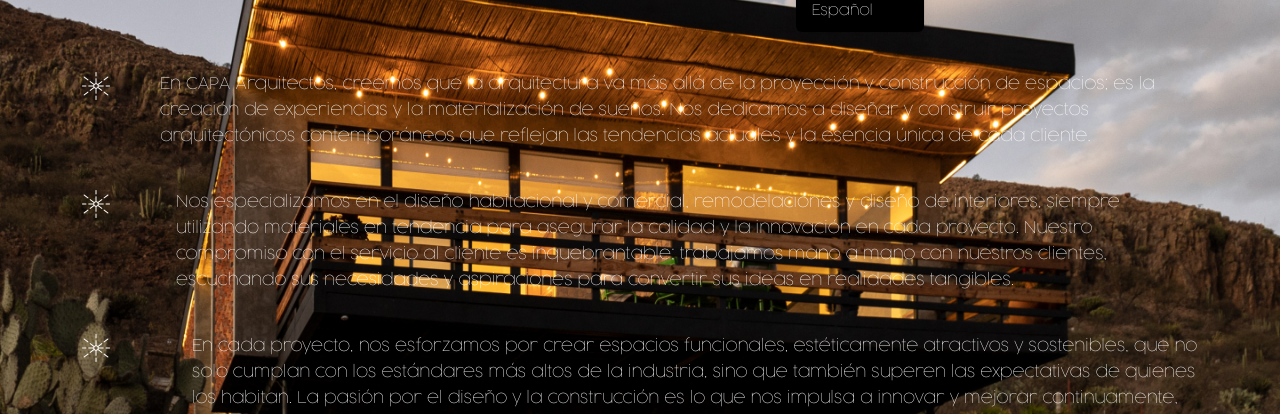
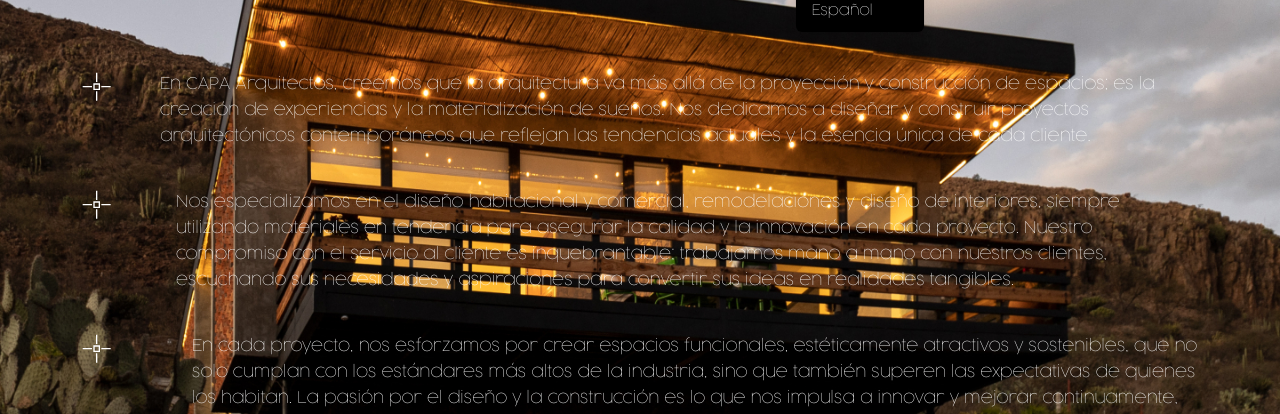
Before and after one commit to Duotech-Design/capaarquitectos-landing, a React (Vite) app: page /philosophy in a window 1280 px wide. Shown: the part 122-536 px from the top of the page. Built offline with nearby package versions, Linux system fonts and the light colour scheme.

Commit message:
change star to svg

```diff
--- a/src/components/footer/Footer.tsx
+++ b/src/components/footer/Footer.tsx
@@ -21,10 +21,20 @@ export const Footer = () => {
           <div className="w-full md:w-1/2 mt-8 md:mt-0 ml-4">
             <h3 className="text-md font-semibold underline">Teléfonos</h3>
             <p className="mt-2">
-              <span style={{ fontFamily: 'Courier New, monospace' }}>444318 8840</span>
+              <a
+                href="https://wa.me/524443188840?text=Quiero%20cotizar%20un%20servicio"
+                className="hover:underline"
+              >
+                <span style={{ fontFamily: 'Courier New, monospace' }}>444318 8840</span>
+              </a>
             </p>
             <p className="mt-2">
-              <span style={{ fontFamily: 'Courier New, monospace' }}>444281 6256</span>
+              <a
+                href="https://wa.me/524442816256?text=Quiero%20cotizar%20un%20servicio"
+                className="hover:underline"
+              >
+                <span style={{ fontFamily: 'Courier New, monospace' }}>444281 6256</span>
+              </a>
             </p>
           </div>
         </div>
@@ -55,10 +65,20 @@ export const Footer = () => {
           <div className="w-full md:w-1/2 mt-8 md:mt-0">
             <h3 className="text-md font-semibold underline">Teléfonos</h3>
             <p className="mt-2">
-              <span style={{ fontFamily: 'Courier New, monospace' }}>444318 8840</span>
+              <a
+                href="https://wa.me/524443188840?text=Quiero%20cotizar%20un%20servicio"
+                className="hover:underline"
+              >
+                <span style={{ fontFamily: 'Courier New, monospace' }}>444318 8840</span>
+              </a>
             </p>
             <p className="mt-2">
-              <span style={{ fontFamily: 'Courier New, monospace' }}>444281 6256</span>
+              <a
+                href="https://wa.me/524442816256?text=Quiero%20cotizar%20un%20servicio"
+                className="hover:underline"
+              >
+                <span style={{ fontFamily: 'Courier New, monospace' }}>444281 6256</span>
+              </a>
             </p>
           </div>
         </div>
--- a/src/components/philosophy/Philosophy.tsx
+++ b/src/components/philosophy/Philosophy.tsx
@@ -5,7 +5,7 @@ const Philosophy = () => {
     <div className="bg-philosophy-bg bg-cover bg-center bg-fixed text-white p-20 min-h-screen">
       <div className="max-w-full mx-auto grid gap-10 mt-28 ">
         <div className="relative pl-20">
-          <img src="/src/assets/svg/icons/star.png" alt="Star Icon" className="absolute top-0 left-0 h-8 w-8"/>
+          <img src="/src/assets/svg/icons/star.svg" alt="Star Icon" className="absolute top-0 left-0 h-8 w-8"/>
           <p className="leading-relaxed text-l">
             En CAPA Arquitectos, creemos que la arquitectura va más allá de la proyección y construcción de espacios;
             es la creación de experiencias y la materialización de sueños. Nos dedicamos a diseñar y construir proyectos
@@ -14,7 +14,7 @@ const Philosophy = () => {
         </div>
 
         <div className="relative pl-24">
-          <img src="/src/assets/svg/icons/star.png" alt="Star Icon" className="absolute top-0 left-0 h-8 w-8"/>
+          <img src="/src/assets/svg/icons/star.svg" alt="Star Icon" className="absolute top-0 left-0 h-8 w-8"/>
           <p className="leading-relaxed text-l">
             Nos especializamos en el diseño habitacional y comercial, remodelaciones y diseño de interiores, siempre
             utilizando materiales en tendencia para asegurar la calidad y la innovación en cada proyecto. Nuestro
@@ -24,7 +24,7 @@ const Philosophy = () => {
         </div>
 
         <div className="relative pl-28">
-          <img src="/src/assets/svg/icons/star.png" alt="Star Icon" className="absolute top-0 left-0 h-8 w-8"/>
+          <img src="/src/assets/svg/icons/star.svg" alt="Star Icon" className="absolute top-0 left-0 h-8 w-8"/>
           <p className="leading-relaxed text-l">
             En cada proyecto, nos esforzamos por crear espacios funcionales, estéticamente atractivos y sostenibles,
             que no solo cumplan con los estándares más altos de la industria, sino que también superen las expectativas
```
Also changed, not shown: src/assets/svg/icons/star.svg (added).
